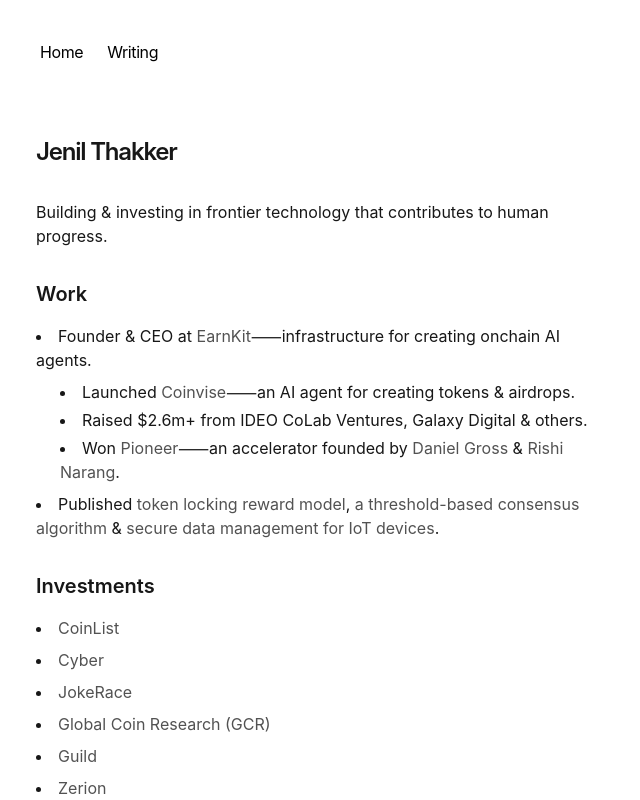
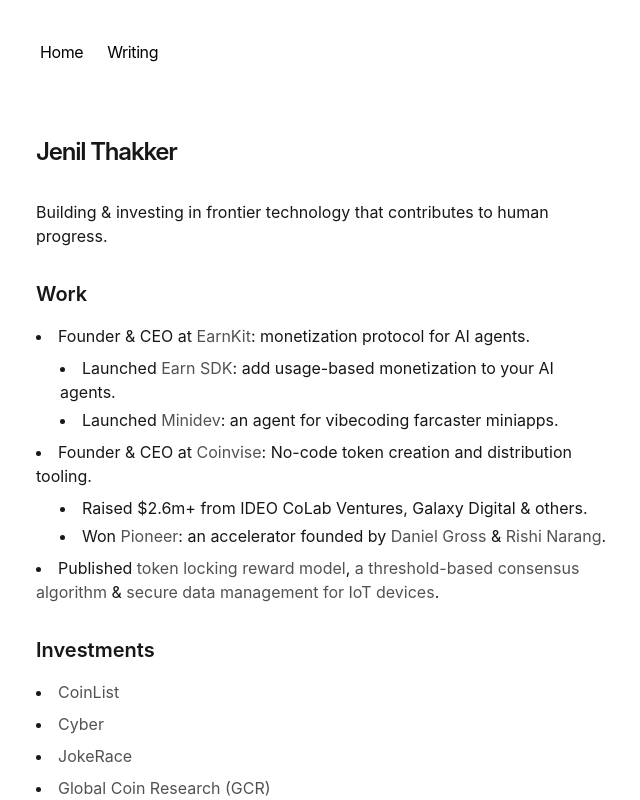
Before and after one commit to jenil04/portfolio, a Next.js app: page / in a window 1280 px wide. Shown: the top 800 px of the page, without its empty margins (316-956 px from the left). Built offline with nearby package versions, Linux system fonts and the light colour scheme.

Commit message:
new work

```diff
--- a/app/page.tsx
+++ b/app/page.tsx
@@ -13,11 +13,15 @@
   <div className="my-8">
     <h2 className="text-xl font-semibold mb-4">Work</h2>
     <ul className="list-disc list-inside space-y-2">
-    <li>Founder & CEO at <a href="https://earnkit.com" className="text-neutral-600 dark:text-neutral-400 hover:underline">EarnKit</a>⸺infrastructure for creating onchain AI agents.</li>
+    <li>Founder & CEO at <a href="https://earnkit.com" className="text-neutral-600 dark:text-neutral-400 hover:underline">EarnKit</a>: monetization protocol for AI agents.</li>
         <ul className="list-disc list-inside ml-6 space-y-1 text-neutral-900 dark:text-neutral-200">
-          <li>Launched <a href='https://coinvise.ai' className="text-neutral-600 dark:text-neutral-400 hover:underline" target="_blank" rel="noopener noreferrer">Coinvise</a>⸺an AI agent for creating tokens & airdrops.</li>
+          <li>Launched <a href='https://docs.earnkit.com' className="text-neutral-600 dark:text-neutral-400 hover:underline" target="_blank" rel="noopener noreferrer">Earn SDK</a>: add usage-based monetization to your AI agents.</li>
+          <li>Launched <a href='https://minidev.fun' className="text-neutral-600 dark:text-neutral-400 hover:underline" target="_blank" rel="noopener noreferrer">Minidev</a>: an agent for vibecoding farcaster miniapps.</li>
+        </ul>
+        <li>Founder & CEO at <a href="https://coinvise.ai" className="text-neutral-600 dark:text-neutral-400 hover:underline">Coinvise</a>: No-code token creation and distribution tooling.</li>
+        <ul className="list-disc list-inside ml-6 space-y-1 text-neutral-900 dark:text-neutral-200">
           <li>Raised $2.6m+ from IDEO CoLab Ventures, Galaxy Digital & others.</li>
-          <li>Won <a href='https://pioneer.app/blog/pioneer-interview-jenil-thakker/' className="text-neutral-600 dark:text-neutral-400 hover:underline" target="_blank" rel="noopener noreferrer">Pioneer</a>⸺an accelerator founded by <a href="https://dcgross.com/" target="_blank" rel="noopener noreferrer" className="text-neutral-600 dark:text-neutral-400 hover:underline">Daniel Gross</a> & <a href="https://x.com/narang_rishi" target="_blank" rel="noopener noreferrer" className="text-neutral-600 dark:text-neutral-400 hover:underline">Rishi Narang</a>.</li>
+          <li>Won <a href='https://pioneer.app/blog/pioneer-interview-jenil-thakker/' className="text-neutral-600 dark:text-neutral-400 hover:underline" target="_blank" rel="noopener noreferrer">Pioneer</a>: an accelerator founded by <a href="https://dcgross.com/" target="_blank" rel="noopener noreferrer" className="text-neutral-600 dark:text-neutral-400 hover:underline">Daniel Gross</a> & <a href="https://x.com/narang_rishi" target="_blank" rel="noopener noreferrer" className="text-neutral-600 dark:text-neutral-400 hover:underline">Rishi Narang</a>.</li>
         </ul>
       <li>Published <a href="https://ieeexplore.ieee.org/document/8783004" className="text-neutral-600 dark:text-neutral-400 hover:underline">token locking reward model</a>, <a href="https://ieeexplore.ieee.org/document/9043061" className="text-neutral-600 dark:text-neutral-400 hover:underline">a threshold-based consensus algorithm</a> & <a href="https://ieeexplore.ieee.org/document/9042998" className="text-neutral-600 dark:text-neutral-400 hover:underline">secure data management for IoT devices</a>.</li>
     </ul>
```
